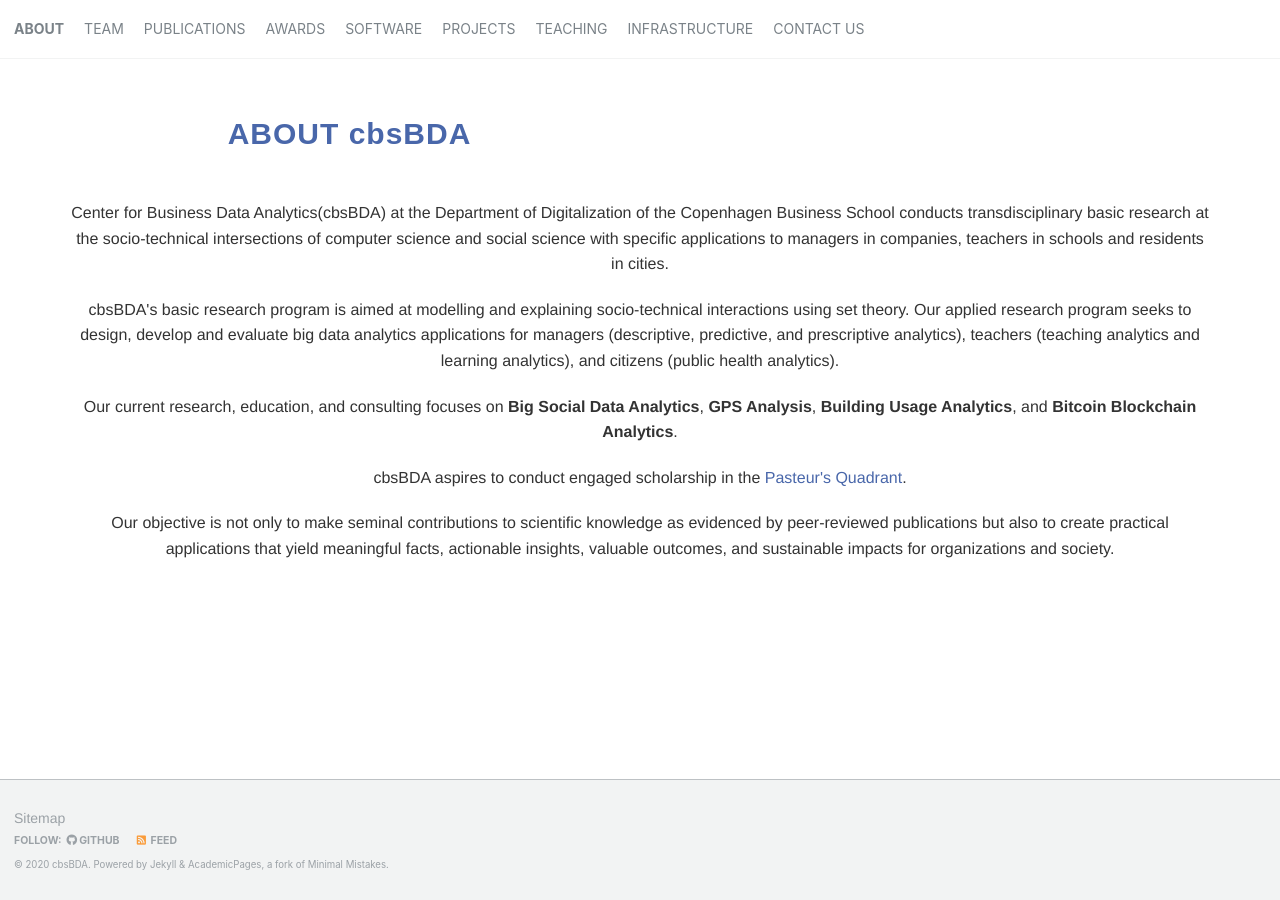
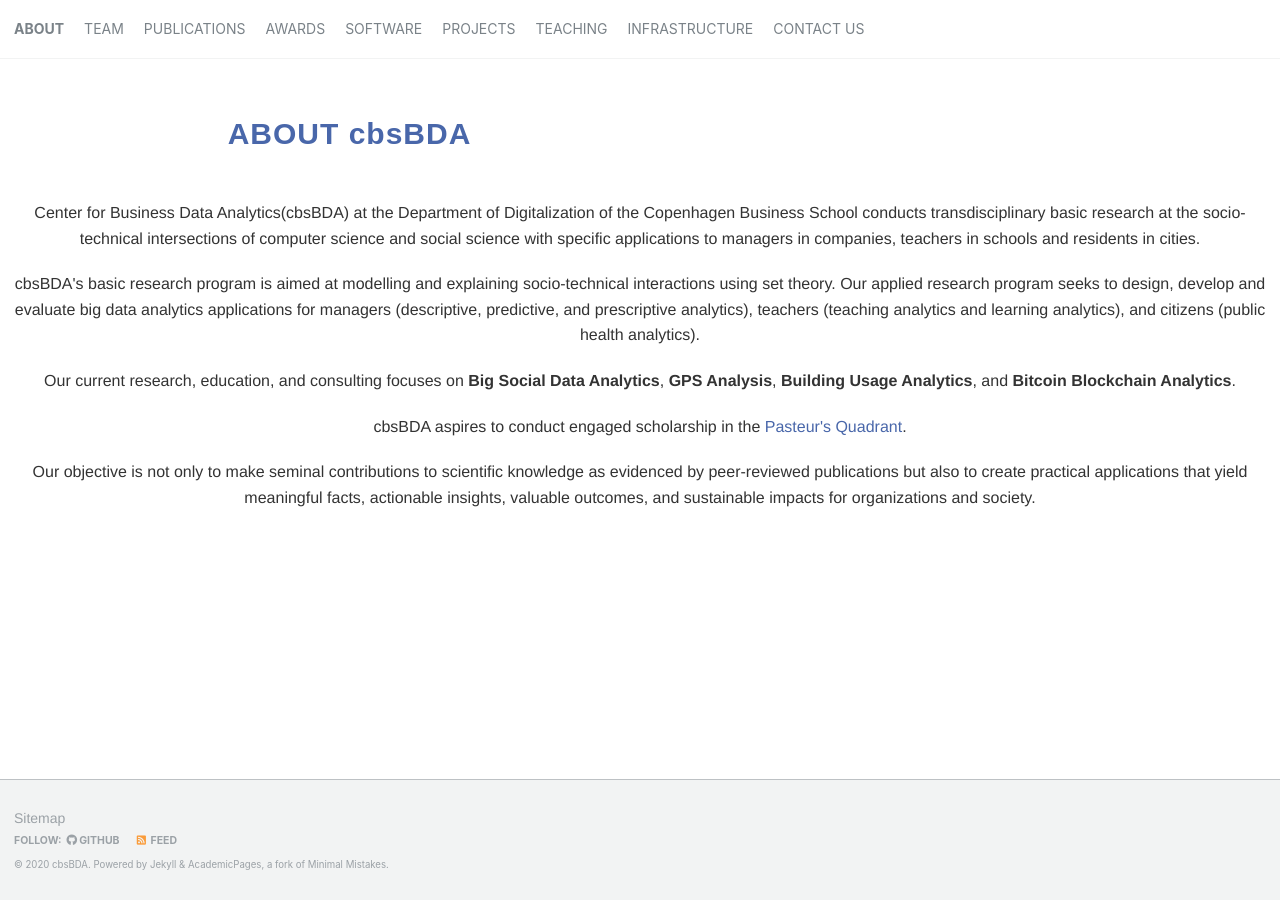
Before and after one commit to cbsBDA/cbsBDA-homepage, a Jekyll site: the page built from _pages/about.md, in a window 1280 px wide. Built offline with Jekyll 4.4.1, drawn with Linux system fonts in a browser that asks for light colours.

Commit message:
Update about.md

```diff
--- a/_pages/about.md
+++ b/_pages/about.md
@@ -23,7 +23,7 @@ author_profile: true
       </div>
     </div>
   </div>
-  <div class="container">
+  <div class="container w-100 p-0 m-0">
     <div class="row">
       <div class="col-lg-2 col-lg-offset-5"> <br>
       </div>
```
